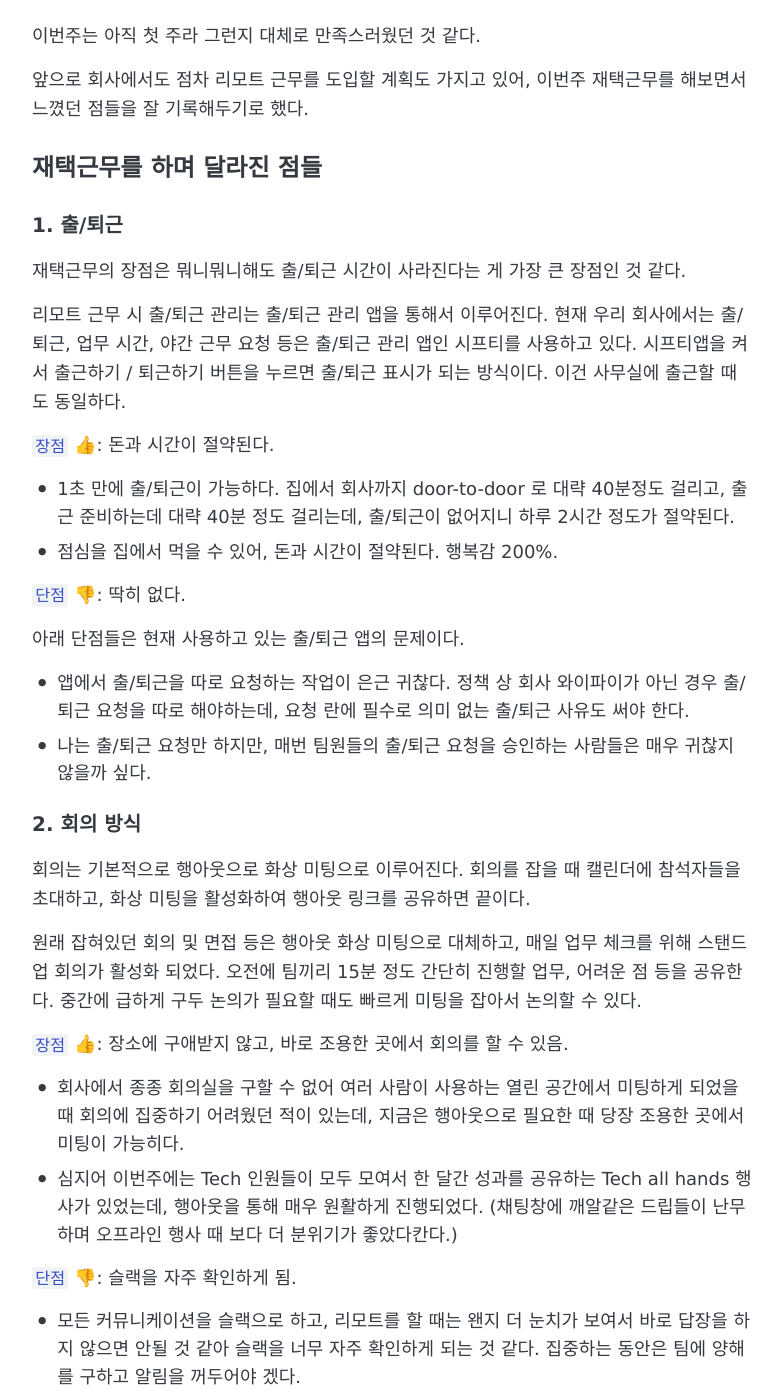
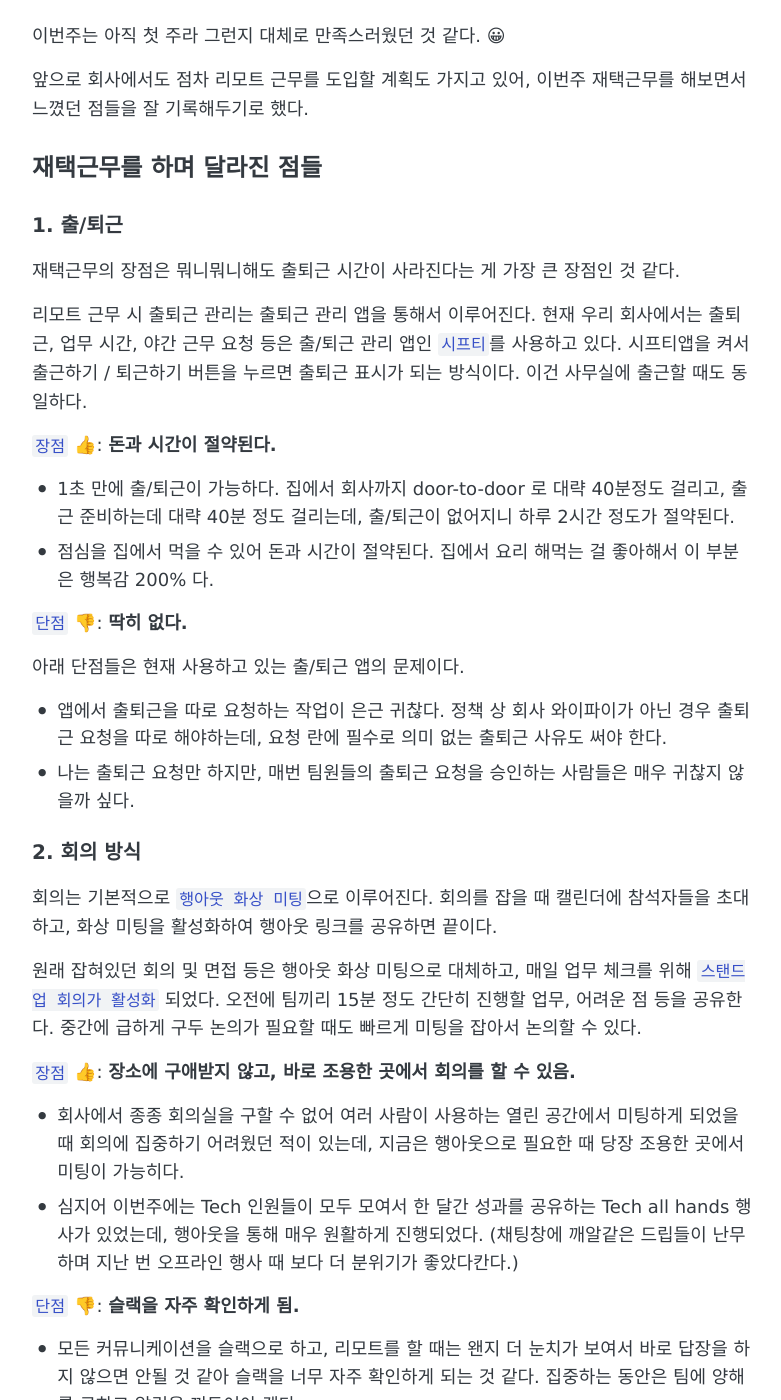
Before and after one commit to inahjeon/inahjeon.github.io, a Jekyll site: the page built from _posts/2020-03-01-work-from-home.md, in a window 1280 px wide and 1400 px high, scrolled down 338 px. Shown: the whole window, without its empty margins (248-1029 px from the left). Built offline with Jekyll 4.4.1, drawn with Linux system fonts in a browser that asks for light colours; some of the changed text lies outside the part shown.

Commit message:
소소한 개선

```diff
--- a/_posts/2020-03-01-work-from-home.md
+++ b/_posts/2020-03-01-work-from-home.md
@@ -8,7 +8,7 @@ comments: true
 
 [코로나 19](https://search.naver.com/search.naver?sm=top_hty&fbm=1&ie=utf8&query=%EC%BD%94%EB%A1%9C%EB%82%98) 사태로 인해 갑작스럽게 이번주 화요일부터 다음주까지 전사 재택근무를 하게 되었다. 재택근무를 처음 해보기도 하고 갑작스럽게 결정되어 약간의 걱정 반, 기대 반으로 재택근무를 시작하게 되었다.
 
-이번주는 아직 첫 주라 그런지 대체로 만족스러웠던 것 같다.
+이번주는 아직 첫 주라 그런지 대체로 만족스러웠던 것 같다. 😀
 
 앞으로 회사에서도 점차 리모트 근무를 도입할 계획도 가지고 있어, 이번주 재택근무를 해보면서 느꼈던 점들을 잘 기록해두기로 했다.
 
@@ -16,34 +16,34 @@ comments: true
 
 ### 1. 출/퇴근
 
-재택근무의 장점은 뭐니뭐니해도 출/퇴근 시간이 사라진다는 게 가장 큰 장점인 것 같다.
+재택근무의 장점은 뭐니뭐니해도 출퇴근 시간이 사라진다는 게 가장 큰 장점인 것 같다.
 
-리모트 근무 시 출/퇴근 관리는 출/퇴근 관리 앱을 통해서 이루어진다. 현재 우리 회사에서는 출/퇴근, 업무 시간, 야간 근무 요청 등은 출/퇴근 관리 앱인 시프티를 사용하고 있다. 시프티앱을 켜서 출근하기 / 퇴근하기 버튼을 누르면 출/퇴근 표시가 되는 방식이다. 이건 사무실에 출근할 때도 동일하다.
+리모트 근무 시 출퇴근 관리는 출퇴근 관리 앱을 통해서 이루어진다. 현재 우리 회사에서는 출퇴근, 업무 시간, 야간 근무 요청 등은 출/퇴근 관리 앱인 `시프티`를 사용하고 있다. 시프티앱을 켜서 출근하기 / 퇴근하기 버튼을 누르면 출퇴근 표시가 되는 방식이다. 이건 사무실에 출근할 때도 동일하다.
 
-`장점` 👍: 돈과 시간이 절약된다.
+`장점` 👍: **돈과 시간이 절약된다.**
 
 - 1초 만에 출/퇴근이 가능하다. 집에서 회사까지 door-to-door 로 대략 40분정도 걸리고, 출근 준비하는데 대략 40분 정도 걸리는데, 출/퇴근이 없어지니 하루 2시간 정도가 절약된다.
-- 점심을 집에서 먹을 수 있어, 돈과 시간이 절약된다. 행복감 200%.
+- 점심을 집에서 먹을 수 있어 돈과 시간이 절약된다. 집에서 요리 해먹는 걸 좋아해서 이 부분은 행복감 200% 다.
 
-`단점` 👎: 딱히 없다.
+`단점` 👎: **딱히 없다.**
 
 아래 단점들은 현재 사용하고 있는 출/퇴근 앱의 문제이다.
 
-- 앱에서 출/퇴근을 따로 요청하는 작업이 은근 귀찮다. 정책 상 회사 와이파이가 아닌 경우 출/퇴근 요청을 따로 해야하는데, 요청 란에 필수로 의미 없는 출/퇴근 사유도 써야 한다.
-- 나는 출/퇴근 요청만 하지만, 매번 팀원들의 출/퇴근 요청을 승인하는 사람들은 매우 귀찮지 않을까 싶다.
+- 앱에서 출퇴근을 따로 요청하는 작업이 은근 귀찮다. 정책 상 회사 와이파이가 아닌 경우 출퇴근 요청을 따로 해야하는데, 요청 란에 필수로 의미 없는 출퇴근 사유도 써야 한다.
+- 나는 출퇴근 요청만 하지만, 매번 팀원들의 출퇴근 요청을 승인하는 사람들은 매우 귀찮지 않을까 싶다.
 
 ### 2. 회의 방식
 
-회의는 기본적으로 행아웃으로 화상 미팅으로 이루어진다. 회의를 잡을 때 캘린더에 참석자들을 초대하고, 화상 미팅을 활성화하여 행아웃 링크를 공유하면 끝이다.
+회의는 기본적으로 `행아웃 화상 미팅`으로 이루어진다. 회의를 잡을 때 캘린더에 참석자들을 초대하고, 화상 미팅을 활성화하여 행아웃 링크를 공유하면 끝이다.
 
-원래 잡혀있던 회의 및 면접 등은 행아웃 화상 미팅으로 대체하고, 매일 업무 체크를 위해 스탠드업 회의가 활성화 되었다. 오전에 팀끼리 15분 정도 간단히 진행할 업무, 어려운 점 등을 공유한다. 중간에 급하게 구두 논의가 필요할 때도 빠르게 미팅을 잡아서 논의할 수 있다.
+원래 잡혀있던 회의 및 면접 등은 행아웃 화상 미팅으로 대체하고, 매일 업무 체크를 위해 `스탠드업 회의가 활성화` 되었다. 오전에 팀끼리 15분 정도 간단히 진행할 업무, 어려운 점 등을 공유한다. 중간에 급하게 구두 논의가 필요할 때도 빠르게 미팅을 잡아서 논의할 수 있다.
 
-`장점` 👍: 장소에 구애받지 않고, 바로 조용한 곳에서 회의를 할 수 있음.
+`장점` 👍: **장소에 구애받지 않고, 바로 조용한 곳에서 회의를 할 수 있음.**
 
 - 회사에서 종종 회의실을 구할 수 없어 여러 사람이 사용하는 열린 공간에서 미팅하게 되었을 때 회의에 집중하기 어려웠던 적이 있는데, 지금은 행아웃으로 필요한 때 당장 조용한 곳에서 미팅이 가능히다.
-- 심지어 이번주에는 Tech 인원들이 모두 모여서 한 달간 성과를 공유하는 Tech all hands 행사가 있었는데, 행아웃을 통해 매우 원활하게 진행되었다. (채팅창에 깨알같은 드립들이 난무하며 오프라인 행사 때 보다 더 분위기가 좋았다칸다.)
+- 심지어 이번주에는 Tech 인원들이 모두 모여서 한 달간 성과를 공유하는 Tech all hands 행사가 있었는데, 행아웃을 통해 매우 원활하게 진행되었다. (채팅창에 깨알같은 드립들이 난무하며 지난 번 오프라인 행사 때 보다 더 분위기가 좋았다칸다.)
 
-`단점` 👎: 슬랙을 자주 확인하게 됨.
+`단점` 👎: **슬랙을 자주 확인하게 됨.**
 
 - 모든 커뮤니케이션을 슬랙으로 하고, 리모트를 할 때는 왠지 더 눈치가 보여서 바로 답장을 하지 않으면 안될 것 같아 슬랙을 너무 자주 확인하게 되는 것 같다. 집중하는 동안은 팀에 양해를 구하고 알림을 꺼두어야 겠다.
 - 기본적으로 화상 미팅을 하는데, 카메라에 집안 풍경(?)이 일부 잡히게 되어 신경쓰여서 청소를 자주하게 된다.
@@ -59,44 +59,44 @@ comments: true
 
 업무 환경은 확실히 기존에 비해 아쉬운 점이 많은 것 같다. 사무실의 드넓은 책상과 편한 의자, 모니터, 커피, 간식 등이 다 사라졌다.
 
-`장점` 👍: 스피커로 노래 틀기
+`장점` 👍: **편안함. 스피커로 노래 틀기**
 
-- 노래 들을 때 귀 아프게 에이팟을 계속 끼고 있지 않아도 된다. 블루투스 스피커로 노래를 막 재생할 수 있다.
+- 노래 들을 때 에어팟을 장시간 끼고 있으면 귀가 아픈데, 집에서는 블루투스 스피커로 노래를 막 재생할 수 있어서 좋다.
 - 원래 집순이라 그런지 밖에 나가면 지하철 타면서 기빨리고 에너지가 쭉쭉 빠지는 스타일인데, 집 안에서 근무하니 매우 편안하고 쾌적하게 일했다.
 
-`단점` 👎: 사무실의 그 훌륭한 장비들을 사용하지 못한다. 그리고 커피가 없다.
+`단점` 👎: **사무실의 그 훌륭한 장비들을 사용하지 못한다. 그리고 커피가 없다.**
 
 - 이번 주는 거의 복층 2층 책상에서 양반다리를 하고 일 했었는데, 몇 시간 앉아서 일하다보면 다리가 저려오고 허리가 아팠다. 일할 때는 확실히 편한 의자와 책상이 필요한 것 같다.
 - 일할 때 커피를 내내 달고 있어서 하루에 보통 커피를 3잔 정도 마시는데, 집에는 커피가 없어 금방 금단 증상이 왔다. 얼른 집 앞 스타벅스에 커피를 사러 갔다 왔다.
 
 ### 4. 업무 효율
 
-일단 무엇보다 업무 집중도는 2배 이상 올라간 것 같다. 그리고 회사에 출근했을 때는 출근해서 사무실에 있으니까 일 인정! 이런 느낌인데, 집에 있으니 조금이라도 쉬면 안될 것 같다는 생각에 오히려 눈치보여서 중간에 덜 쉬고 더 일하게 되었던 것 같다.
+일단 무엇보다 `업무 집중도는 2배 이상` 올라간 것 같다. 그리고 회사에 출근했을 때는 출근해서 사무실에 있으니까 일 인정! 이런 느낌인데, 집에 있으니 조금이라도 쉬면 안될 것 같다는 생각에 오히려 눈치보여서 중간에 덜 쉬고 더 일하게 되었던 것 같다.
 
-`장점` 👍: 몰입이 잘 된다.
+`장점` 👍: **몰입이 잘 된다.**
 
-- 사무실보다 몰입이 매우 잘 된다. 여러 사람들이 움직이고, 말을 걸게되는 사무실에 있을 때보다 혼자 집안에서 있으니 조용해서 일에 몰입이 잘되고 평소보다 빠르게 일을 쳐냈던 것 같다.
+- 사무실보다 몰입이 매우 잘 된다. 사무실에서는 여러 사람들이 움직이고, 말을 걸게되는 데, 혼자 집안에서 있으니 조용해서 일에 몰입이 잘되어 평소보다 빠르게 일을 쳐냈던 것 같다.
 - 사무실에서는 누군가 말을 걸면 그 즉시 집중이 깨진다. 리모트를 할 때는 슬랙에서 누군가 말을 걸더라도 내가 하던 업무를 마무리하고 볼 수 있어서 몰입을 깨는 상황이 적은 것 같다.
 - 집에서 일하는 습관이 드니, 주말에도 좀 더 부지런해진 것(?) 같다.
 
-`단점` 👎: 몰입이 너무 잘 된다 (?)
+`단점` 👎: **몰입이 너무 잘 된다. (?)**
 
-- 예전에는 집과 회사가 분리되어 퇴근하고 집에오면 푹 퍼져서 쉬었는데, 지금은 퇴근시간을 넘기고도 자연스럽게 계속 일하게 되는 것 같다. 지금은 집 == 회사가 되어버려 의식적인 출/퇴근 구분이 필요할 것 같다.
+- 예전에는 집과 회사가 분리되어 퇴근하고 집에오면 푹 퍼져서 쉬었는데, 지금은 퇴근시간을 넘기고도 자연스럽게(?) 계속 일하게 되는 것 같다. 지금은 집 == 회사가 되어버려 의식적인 출/퇴근 구분이 필요할 것 같다.
 
 ### 5. 건강
 
 아직은 그럭저럭 괜찮은 컨디션 유지중.
 
-`장점` 👍: 작은 외로움과 갑갑함. 그리고 허리 아픔.
+`장점` 👍: **피로감이 덜하다. 건강한 식사!**
+
+- 이번 주는 배포가 있어 어쩔 수 없이 거의 내내 밤 11시~12시 까지 야근을 했다. 그래도 출퇴근 시간이 없다보니 잠은 충분히 잘 수 있었어서, 평소 야근 했던 날에 비해 피로감이 덜하고 컨디션이 좋았다.
+- 밥먹기 귀찮으면 편의점 김밥, 샌드위치 등으로 간단히 때우는 때가 많았는데, 점심/저녁 식사로 집밥을 먹게 된 점은 좋다.
+
+`단점` 👎: **작은 외로움과 갑갑함. 그리고 허리 아픔.**
 
 - 원래 외로움을 잘 타지 않는 성격인데, 다른 사람과 말할 일이 줄어들다보니 살짝 외로움이 생긴다.
 - 집안에만 갇혀 있으니 갑갑하다. 이건 코로나 사태가 진정되면 해소될 것 같다.
-- 집의 책상과 의자가 그리 좋지 않아 장시간 컴퓨터로 일하면 허리가 아프다. 집이 좁아 새로 구매하기 어려우므로 의식적인 바른 자세와 틈틈히 스트레칭하는 것으로 이겨내야겠다. 💪
-
-`단점` 👎: 피로감이 덜하다. 건강한 식사!
-
-- 이번 주는 배포가 있어 어쩔 수 없이 거의 내내 밤 11시~12시 까지 야근을 했다. 그래도 출퇴근 시간이 없다보니 잠은 충분히 잘 수 있었어서, 평소 야근 했던 날에 비해 피로감이 덜하고 컨디션이 좋았다.
-- 밥먹기 귀찮으면 편의점 김밥, 샌드위치 등으로 간단히 때우는 때가 많았는데, 점심/저녁 식사로 집밥을 먹게 된 점은 좋다.
+- 집의 책상과 의자가 그리 좋지 않아 장시간 컴퓨터로 일하면 허리가 아프다. 집이 좁아 새로 구매하기는 어려우므로 의식적인 바른 자세와 틈틈히 스트레칭하는 것으로 이겨내야겠다. 💪
 
 ## 다음주를 위한 업무 환경 개선
 
```
Also changed, not shown: other parts of _posts/2020-03-01-work-from-home.md (+2 -2 lines).
